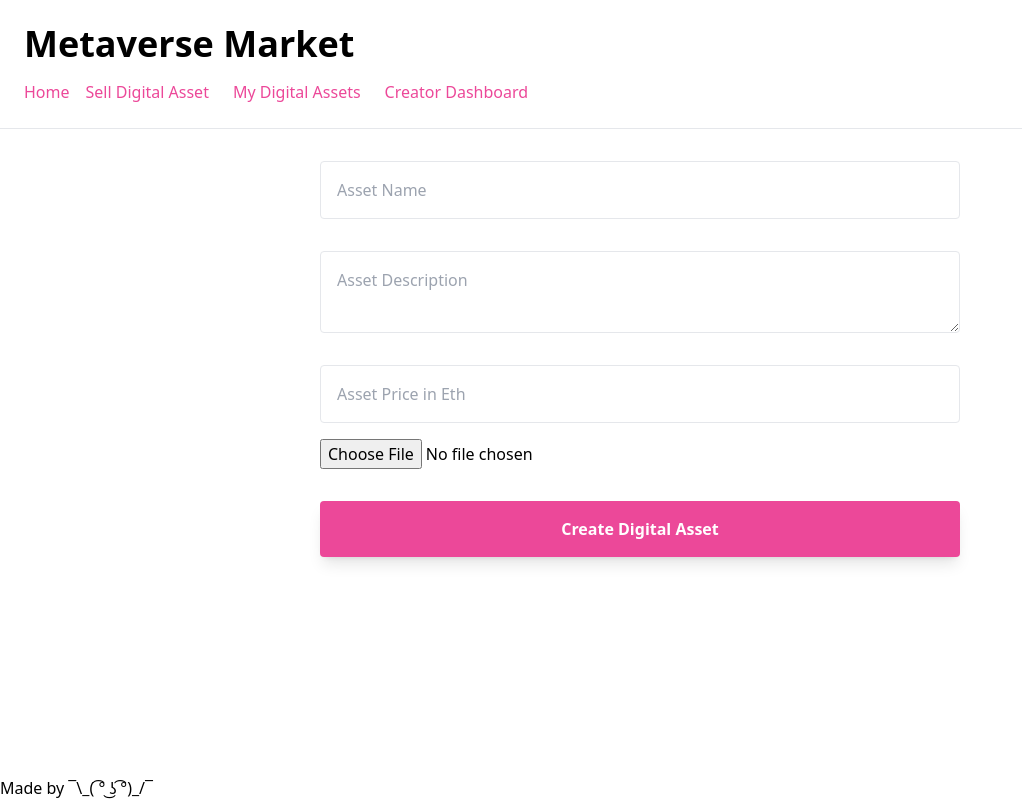
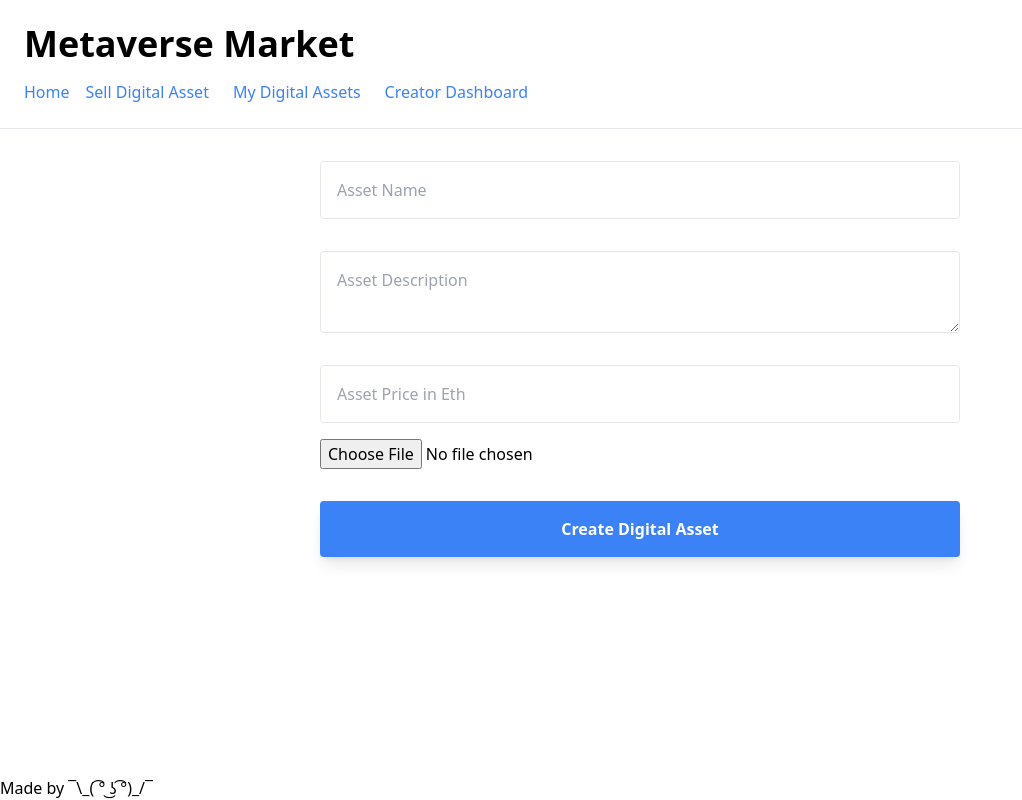
Before and after one commit to somesh-banerjee/Metaverse-Market, a Next.js app: page /create-item in a window 1280 px wide. Shown: the whole page, without its empty margins (0-1022 px from the left). Built offline with nearby package versions, Linux system fonts and the light colour scheme; what ipfs-http-client would draw is missing.

Commit message:
Fixing
Temporary fix for NFT Buy method

```diff
--- a/pages/_app.js
+++ b/pages/_app.js
@@ -8,22 +8,22 @@ function MyApp({ Component, pageProps }) {
         <p className="text-4xl font-bold">Metaverse Market</p>
         <div className="flex mt-4">
           <Link href="/">
-            <a className="mr-4 text-pink-500">
+            <a className="mr-4 text-blue-500">
               Home
             </a>
           </Link>
           <Link href="/create-item">
-            <a className="mr-6 text-pink-500">
+            <a className="mr-6 text-blue-500">
               Sell Digital Asset
             </a>
           </Link>
           <Link href="/my-assets">
-            <a className="mr-6 text-pink-500">
+            <a className="mr-6 text-blue-500">
               My Digital Assets
             </a>
           </Link>
           <Link href="/creator-dashboard">
-            <a className="mr-6 text-pink-500">
+            <a className="mr-6 text-blue-500">
               Creator Dashboard
             </a>
           </Link>
--- a/pages/create-item.js
+++ b/pages/create-item.js
@@ -119,7 +119,7 @@ export default function createItem() {
                         <img className='rounded mt-4' width='350' src={fileUrl} />
                     )
                 }
-                <button onClick={onSubmit} className='font-bold mt-4 bg-pink-500 text-white rounded p-4 shadow-lg'>
+                <button onClick={onSubmit} className='font-bold mt-4 bg-blue-500 text-white rounded p-4 shadow-lg'>
                     Create Digital Asset
                 </button>
             </div>
--- a/pages/index.js
+++ b/pages/index.js
@@ -17,6 +17,8 @@ export default function Home() {
   const [loadingState, setLoadingState] = useState('not-loaded')
   // state var to store the market
   const [Market, setMarket] = useState(null)
+
+  const [visible, setVisible] = useState(false)
 
   useEffect(() => {
     loadNFTs()
@@ -41,7 +43,6 @@ export default function Home() {
         name: meta.data.name,
         description: meta.data.description
       }
-      console.log(item);
       return item
     }))
     setNfts(items)
@@ -49,6 +50,8 @@ export default function Home() {
   }
 
   const buyNFT = async(nft) => {
+    setVisible(true)
+    return
     /* needs the user to sign the transaction, so will use Web3Provider and sign it */
     //Web3Modal to connect to any wallet present like metamask
     const web3Modal = new Web3Modal()
@@ -57,14 +60,17 @@ export default function Home() {
     const provider = new ethers.providers.Web3Provider(connection)
     //Getting the accounts using getSigner()
     const signer = provider.getSigner()
-    const contract = new ethers.Contract(nftmarketaddress, Market.abi, signer)
+    const contract = new ethers.Contract(marketaddress, MarketABI.abi, signer)
 
     /* user will be prompted to pay the asking proces to complete the transaction */
-    const price = ethers.utils.parseUnits(nft.price.toString(), 'ether')
+
+    //Have to solve can't convert string to big number
+
+    /*const price = ethers.utils.parseEther(nft.price.toString())
     const transaction = await contract.createMarketSale(nftaddress, nft.tokenId, {
-      value: price
+      value: p
     })
-    await transaction.wait()
+    await transaction.wait()*/
     loadNFTs()
   }
 
@@ -77,6 +83,11 @@ export default function Home() {
   return (
     <div className="flex justify-center">
       <div className="px-4" style={{ maxWidth: '1600px' }}>
+        {
+          visible && (
+            <div className="bg-red-100 border border-red-400 text-red-700 px-4 py-3 rounded relative" role="alert"> The Buy button is under construction </div>
+          )
+        }
         <div className="grid grid-cols-1 sm:grid-cols-2 lg:grid-cols-4 gap-4 pt-4">
           {
             nfts.map((nft, i) =>(
@@ -90,7 +101,7 @@ export default function Home() {
                 </div>
                 <div className="p-4 bg-black">
                   <p className="text-2xl mb-4 font-bold text-white">{nft.price} ETH</p>
-                  <button className="w-full bg-pink-500 text-white font-bold py-2 px-12 rounded" onClick={() => buyNft(nft)}>Buy</button>
+                  <button className="w-full bg-blue-500 text-white font-bold py-2 px-12 rounded" onClick={() => buyNFT(nft)}>Buy</button>
                 </div>
               </div>
             ))
```
